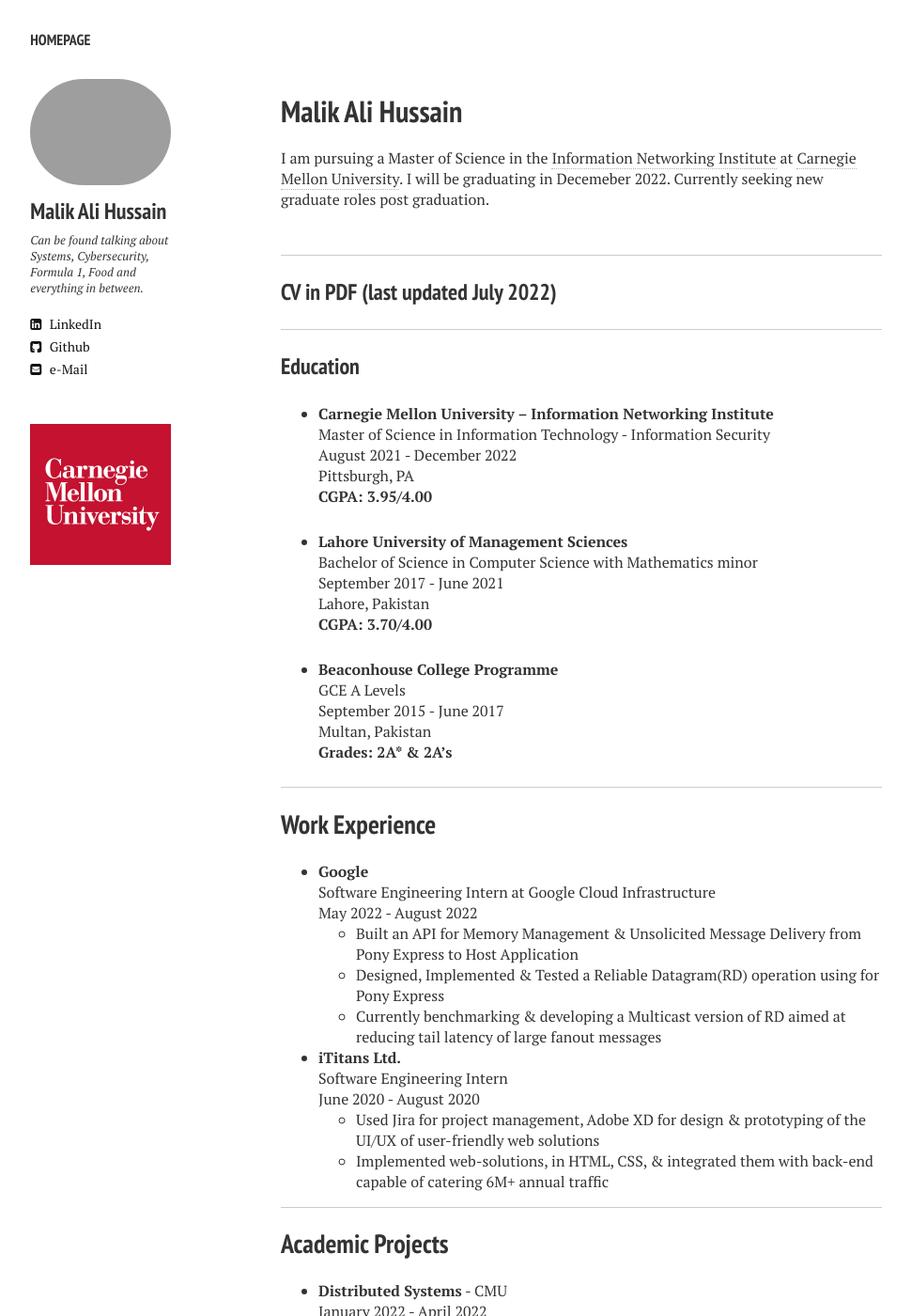
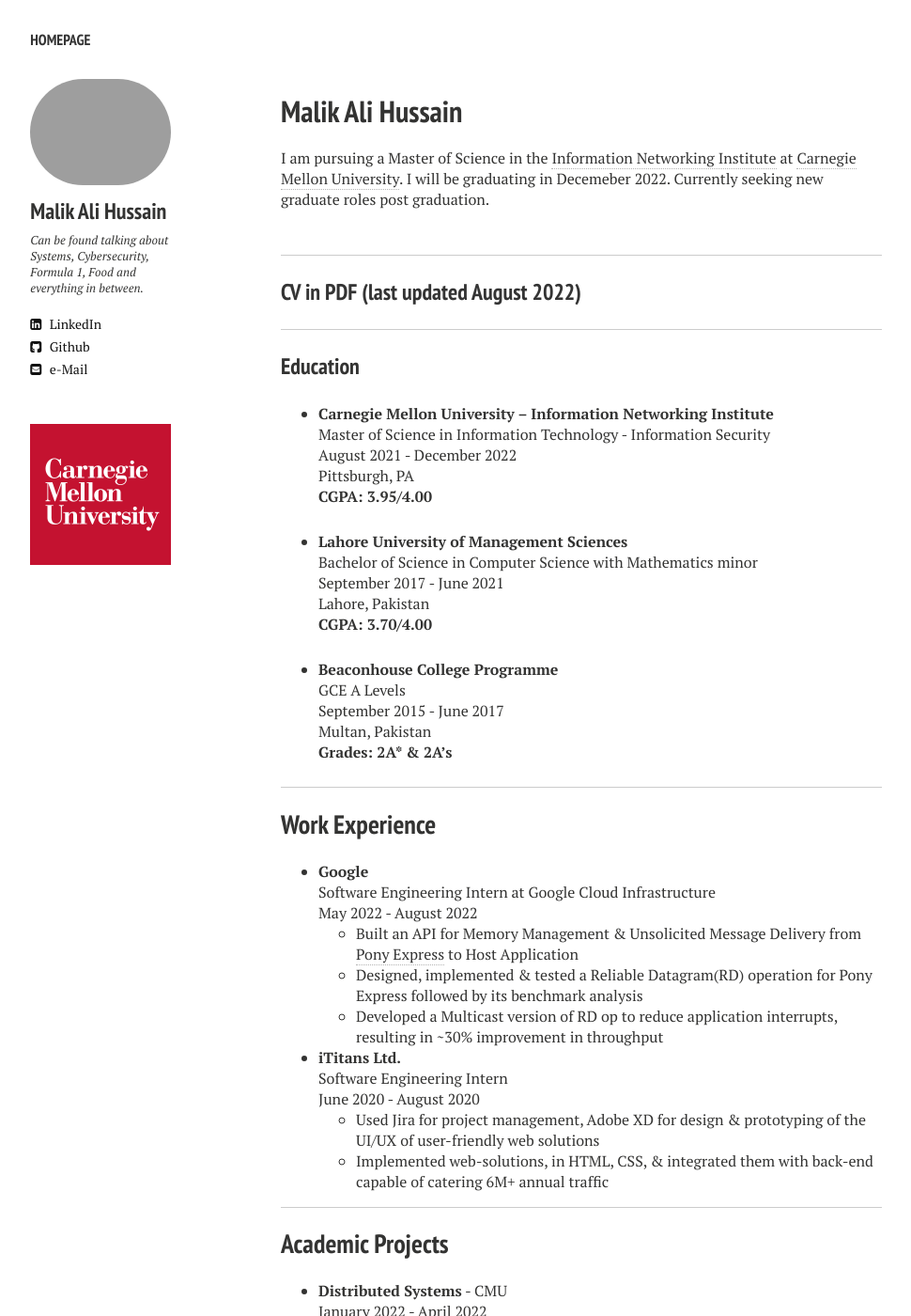
Before and after one commit to malikalihussain/malikalihussain.github.io, a Jekyll site: the page built from index.md, in a window 1280 px wide and 1400 px high. Shown: the whole window at 94% size, without its empty margins (21-991 px from the left). Built offline with Jekyll 4.4.1, drawn with Linux system fonts in a browser that asks for light colours; nearby versions of some CDN libraries; comment, search, counter and statistics services are not loaded.

Commit message:
Update index.md

```diff
--- a/index.md
+++ b/index.md
@@ -14,7 +14,7 @@ I am pursuing a Master of Science in the [Information Networking Institute](http
 
 ---
 
-### [CV in PDF (last updated July 2022)](../MalikAliHussain_Resume.pdf)
+### [CV in PDF (last updated August 2022)](../MalikAliHussain_Resume.pdf)
 
 ---
 
@@ -44,9 +44,10 @@ I am pursuing a Master of Science in the [Information Networking Institute](http
 - **Google**\\
     Software Engineering Intern at Google Cloud Infrastructure\\
     May 2022 - August 2022
-    - Built an API for Memory Management & Unsolicited Message Delivery from Pony Express to Host Application
-    - Designed, Implemented & Tested a Reliable Datagram(RD) operation using for Pony Express
-    - Currently benchmarking & developing a Multicast version of RD aimed at reducing tail latency of large fanout messages
+    - Built an API for Memory Management & Unsolicited Message Delivery from [Pony Express](https://research.google/pubs/pub48630/) to Host Application
+    - Designed, implemented & tested a Reliable Datagram(RD) operation for Pony Express followed by its benchmark analysis
+    - Developed a Multicast version of RD op to reduce application interrupts, resulting in ~30% improvement in throughput
+
 
 - **iTitans Ltd.**\\
     Software Engineering Intern\\
```
